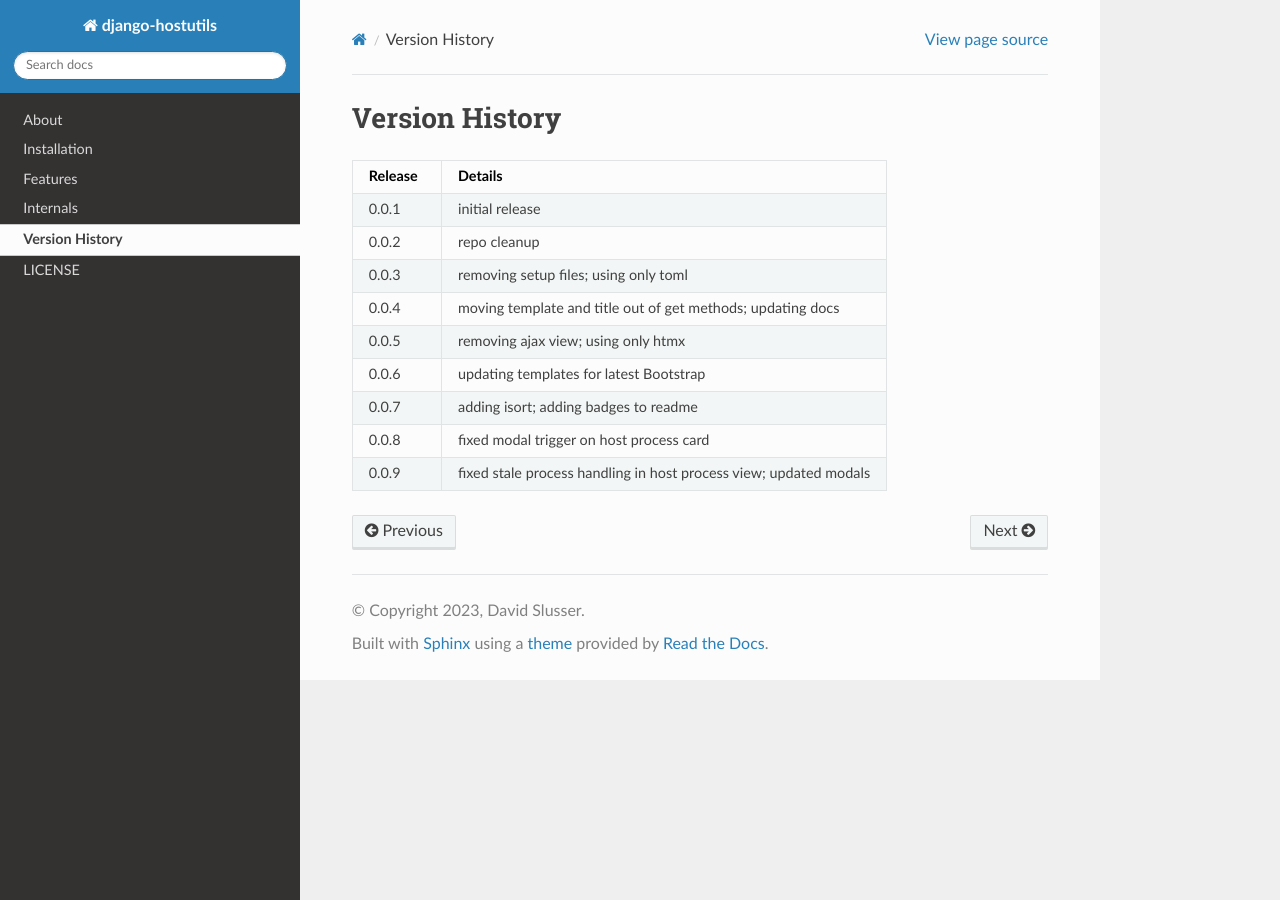
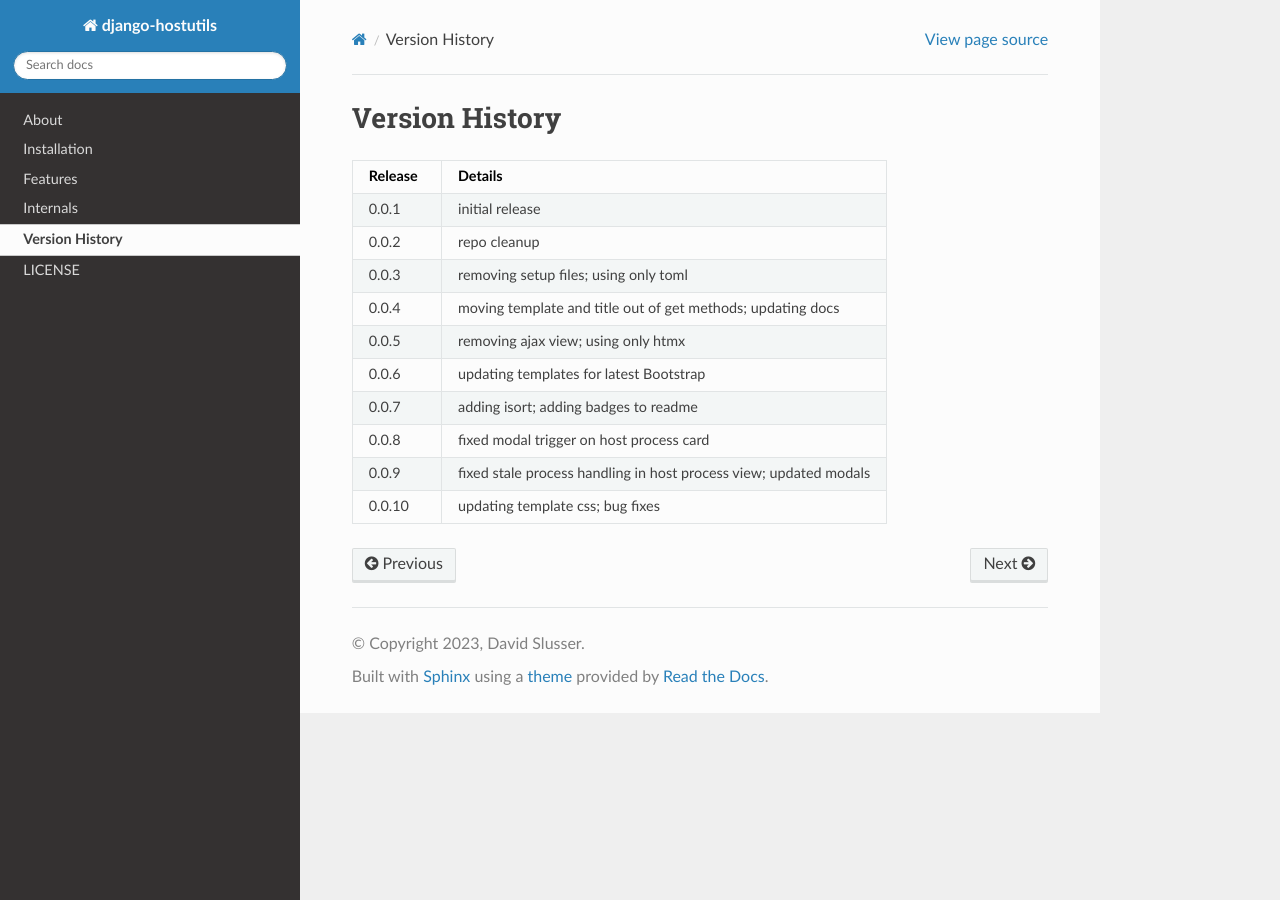
Before and after one commit to djangoaddicts/django-hostutils, a Sphinx documentation site: the page built from docs/source/version_history.rst, in a window 1280 px wide. Built offline with Sphinx 7.4.7 and the Read the Docs theme 2.0.0, drawn with Linux system fonts in a browser that asks for light colours.

Commit message:
update version history

```diff
--- a/docs/source/version_history.rst
+++ b/docs/source/version_history.rst
@@ -17,3 +17,4 @@ Version History
    "0.0.7", "adding isort; adding badges to readme"
    "0.0.8", "fixed modal trigger on host process card"
    "0.0.9", "fixed stale process handling in host process view; updated modals"
+   "0.0.10", "updating template css; bug fixes"
```
